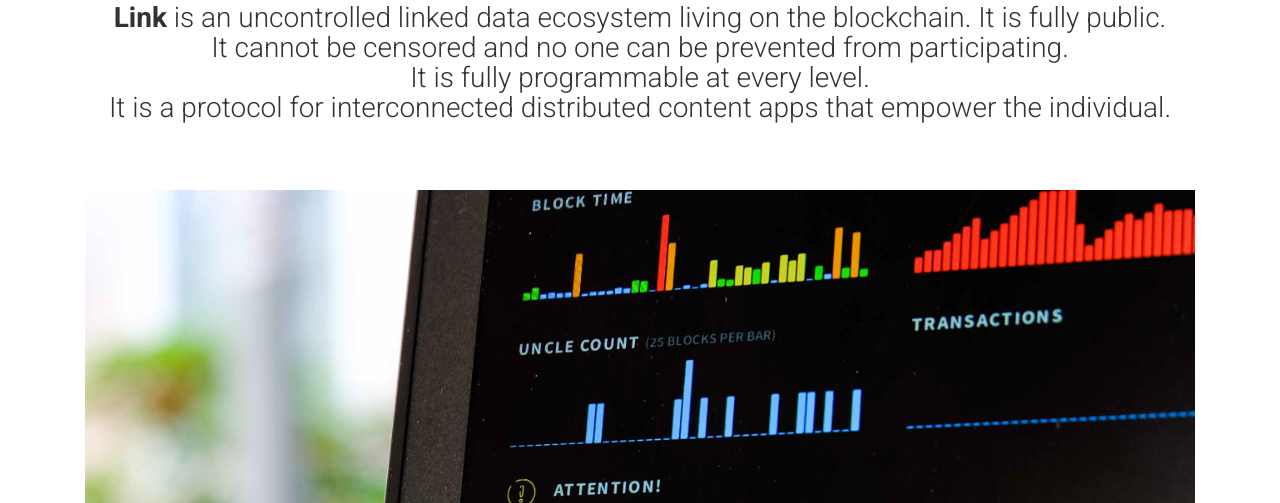
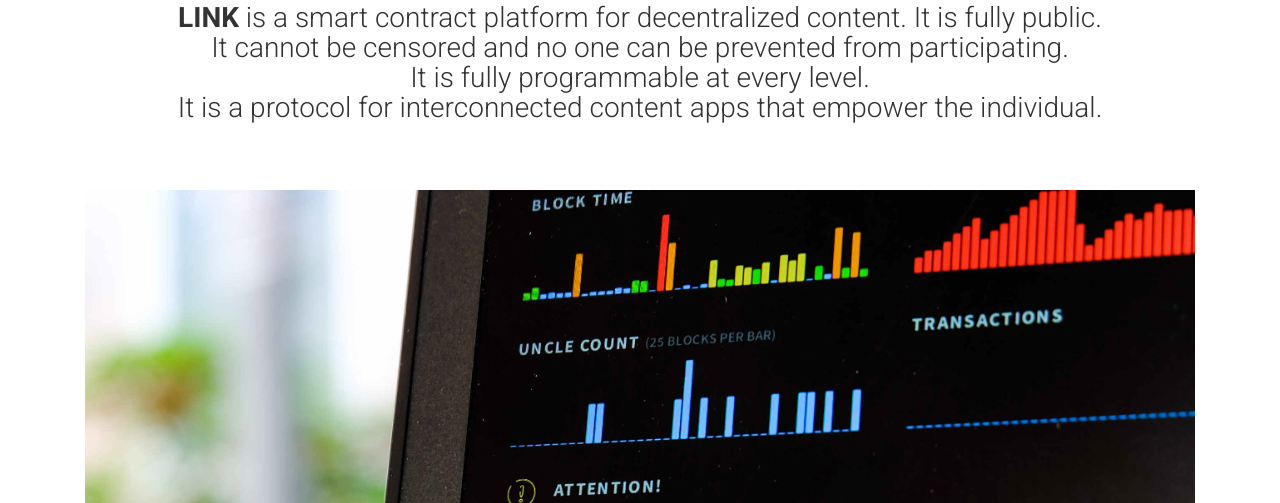
Before and after one commit to mix-blockchain/mix-website, a plain HTML site: page index.html in a window 1280 px wide. Shown: the part 624-1127 px from the top of the page. Drawn offline with nearby package versions, Linux system fonts and the light colour scheme.

Commit message:
Update content.

```diff
--- a/index.html
+++ b/index.html
@@ -87,9 +87,9 @@
     <div class="container">
       <div class="row wrap">
         <div class="col-md-12 slider">
-          <h1>Unstoppable Publication</h1>
+          <h1>Uncontrolled Publication</h1>
           <hr>
-          <h2>A smart contract platform for<br>decentralized content</h2>
+          <h2>The successor to the<br />World Wide Web</h2>
           <a href="https://www.youtube.com/watch?v=ih1eUUm5duM" class="see-video" target="_blank">See Video</a>
           <a href="http://docs.link-blockchain.org/en/latest/" class="read-more" target="_blank">Whitepaper</a>
         </div>
@@ -100,10 +100,10 @@
       <div class="row">
         <div class="col-md-12 cBusiness" id="what-is-section">
           <h2 id="what-is">What is <span>LINK</span>?</h2>
-          <h3><b>Link</b> is an uncontrolled linked data ecosystem living on the blockchain. It is fully public.<br>
-          It cannot be censored and no one can be prevented from participating.<br>
-          It is fully programmable at every level.<br>
-          It is a protocol for interconnected distributed content apps that empower the individual.</h3>
+          <h3><b>LINK</b> is a smart contract platform for decentralized content. It is fully public.<br />
+          It cannot be censored and no one can be prevented from participating.<br />
+          It is fully programmable at every level.<br />
+          It is a protocol for interconnected content apps that empower the individual.</h3>
         </div>
       </div>
     </div>
```
